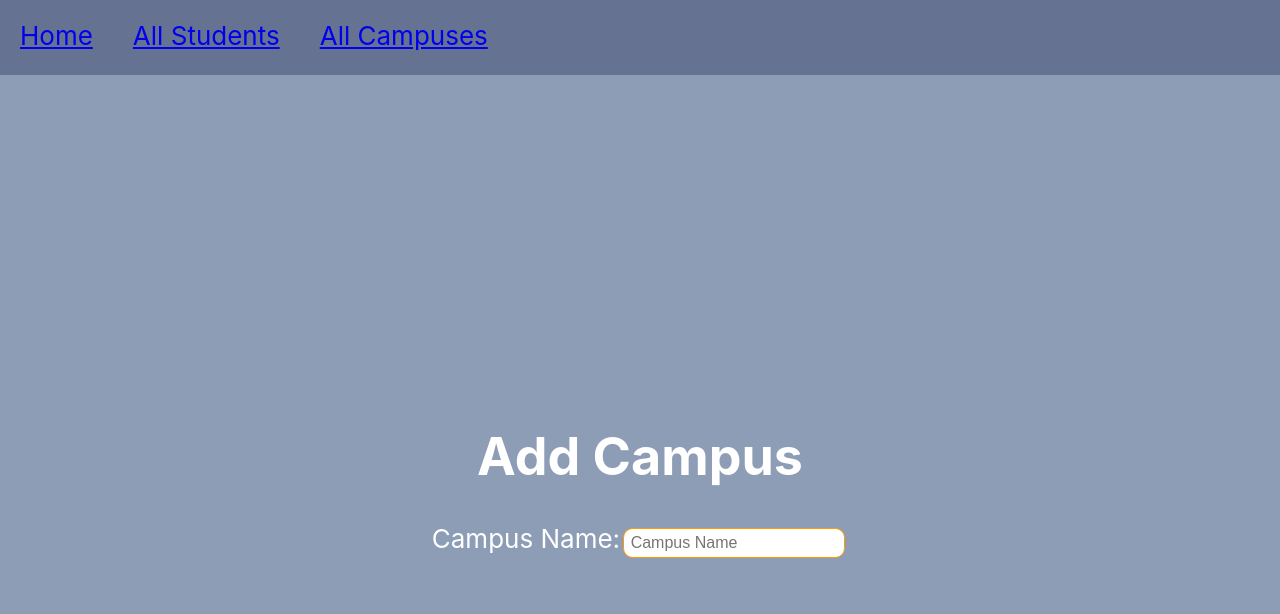
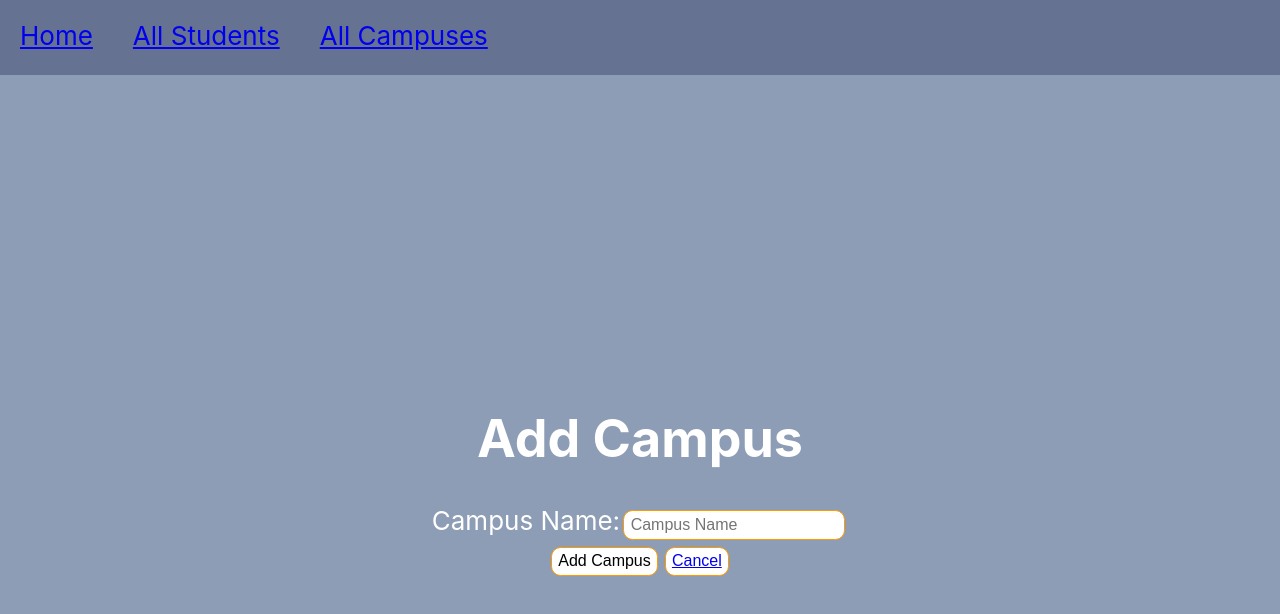
Before and after one commit to iambcho/CRUD-Front-End, a React (Create React App) app: page /add_campus in a window 1280 px wide. Shown: the top 614 px of the page. Built offline with nearby package versions, Linux system fonts and the light colour scheme.

Commit message:
fixed dispatch error
dispatch was adding undefined to state, now they dispatch the Object

```diff
--- a/src/components/container/AddCampus.js
+++ b/src/components/container/AddCampus.js
@@ -23,7 +23,7 @@ class AddCampus extends Component {
 //         console.log(data);
         this.props.dispatch({
             type:'ADD_CAMPUS',
-            data
+            payload: data
         });
         this.getCampusName.value = '';
     }
@@ -46,6 +46,10 @@ class AddCampus extends Component {
                             Campus Name:
                             <input type="text" required ref={(input)=>this.getCampusName = input} placeholder="Campus Name"/>
                             <br/>
+
+                            <input type="submit" value="Add Campus"/>
+
+                            <button><Link to ="/students">Cancel</Link></button>
                         </form>
                     </header>
                 </div>
--- a/src/components/container/AddStudent.js
+++ b/src/components/container/AddStudent.js
@@ -35,7 +35,7 @@ class AddStudent extends Component {
         // console.log(data);
         this.props.dispatch({
             type:'ADD_STUDENT',
-            data});
+            payload: data});
         this.getFirstName.value = '';
         this.getLastName.value = '';
         this.getEmail.value = '';
```
